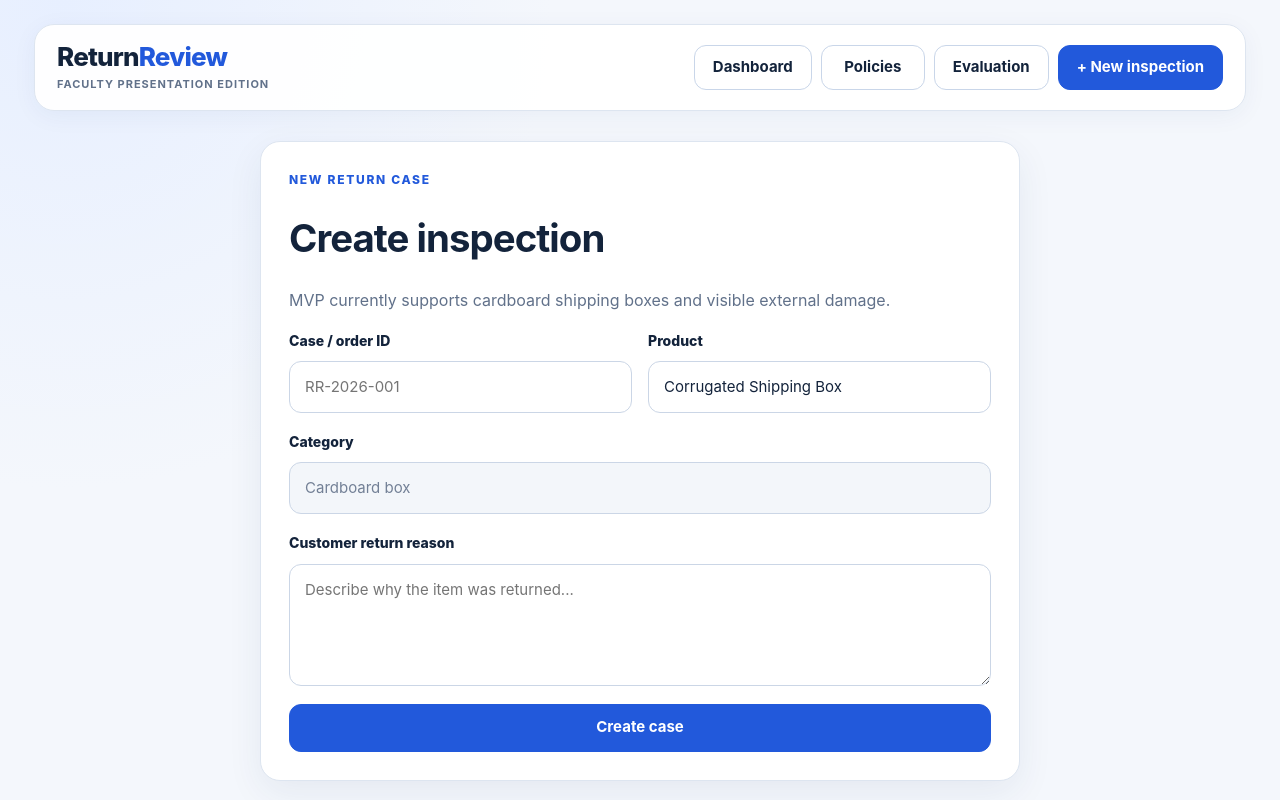
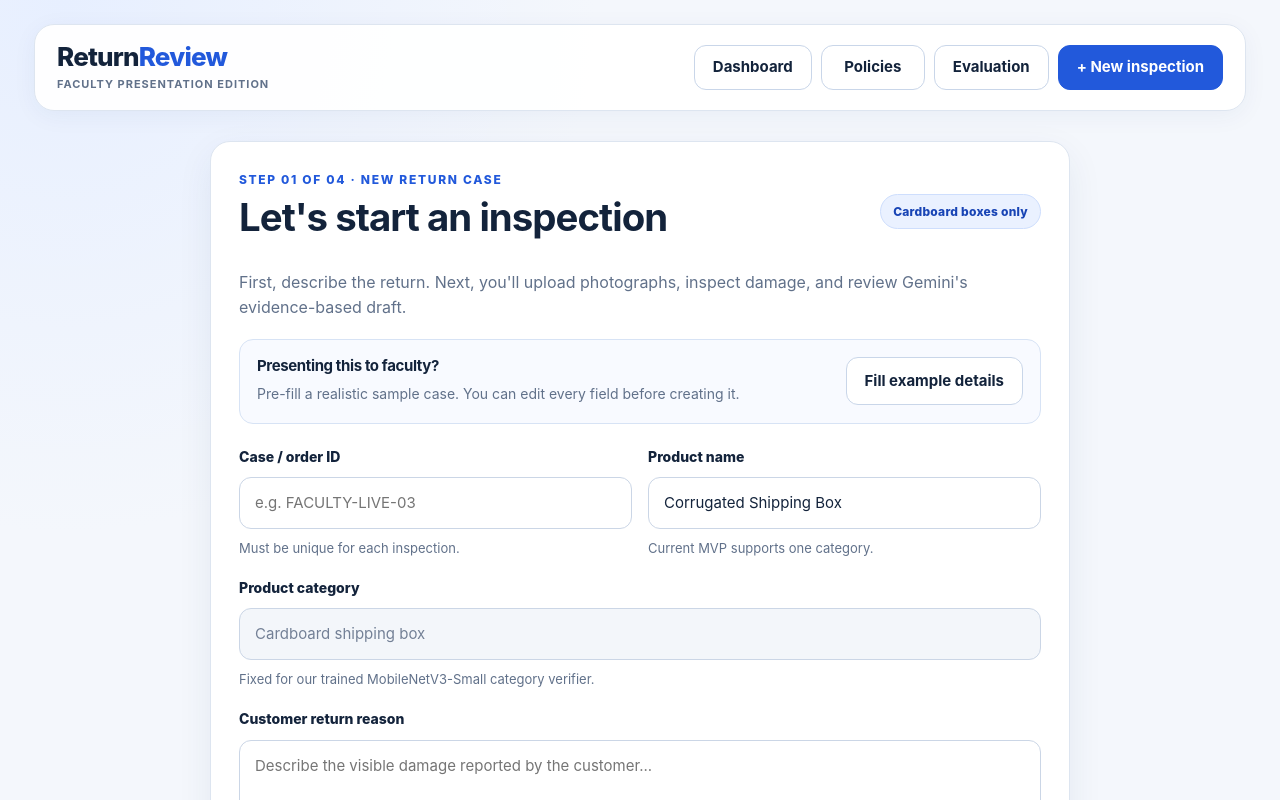
Before and after one commit to Rishikeshsanin/ReturnReview, a Next.js app in the folder frontend/: page /cases/new in a window 1280 px wide. Shown: the top 800 px of the page. Built offline with nearby package versions, Linux system fonts and the light colour scheme; no server answers.

Commit message:
Presentation UX: improve frontend/app/cases/new/page.tsx

```diff
--- a/frontend/app/cases/new/page.tsx
+++ b/frontend/app/cases/new/page.tsx
@@ -1,5 +1,7 @@
 "use client";
+
 import { FormEvent, useState } from "react";
+import Link from "next/link";
 import { useRouter } from "next/navigation";
 import { api } from "@/lib/api";
 
@@ -7,20 +9,29 @@ export default function NewCase(){
   const router=useRouter();
   const [error,setError]=useState("");
   const [busy,setBusy]=useState(false);
+  const [externalId,setExternalId]=useState("");
+  const [product,setProduct]=useState("Corrugated Shipping Box");
+  const [reason,setReason]=useState("");
+
+  function fillExample(){
+    setExternalId(`DEMO-${Date.now().toString().slice(-8)}`);
+    setProduct("Corrugated Shipping Box");
+    setReason("The shipping box arrived with visible dents and creases on the outside. Please review the photographs to assess the return request.");
+    setError("");
+  }
 
   async function submit(e:FormEvent<HTMLFormElement>){
     e.preventDefault();
     setBusy(true);
     setError("");
-    const fd=new FormData(e.currentTarget);
     try{
       const row=await api<{id:string}>("/api/cases",{
         method:"POST",
         body:JSON.stringify({
-          external_case_id:fd.get("external_case_id"),
-          product_name:fd.get("product_name"),
+          external_case_id:externalId.trim(),
+          product_name:product.trim(),
           product_category:"cardboard_box",
-          customer_reason:fd.get("customer_reason")
+          customer_reason:reason.trim()
         })
       });
       router.push(`/cases/${row.id}`);
@@ -29,19 +40,28 @@ export default function NewCase(){
     }finally{setBusy(false)}
   }
 
-  return <div className="card" style={{maxWidth:760,margin:"0 auto"}}>
-    <div className="eyebrow">New return case</div>
-    <h1>Create inspection</h1>
-    <p className="muted">MVP currently supports cardboard shipping boxes and visible external damage.</p>
-    {error&&<div className="notice error">{error}</div>}
+  return <div className="card" style={{maxWidth:860,margin:"0 auto"}}>
+    <div className="section-row">
+      <div><div className="eyebrow">Step 01 of 04 · New return case</div><h1 className="form-heading">Let's start an inspection</h1></div>
+      <span className="pill blue">Cardboard boxes only</span>
+    </div>
+    <p className="muted">First, describe the return. Next, you'll upload photographs, inspect damage, and review Gemini's evidence-based draft.</p>
+    <div className="helper-box" style={{margin:"18px 0 22px"}}>
+      <div className="section-row"><div><h3>Presenting this to faculty?</h3><p className="section-subtitle">Pre-fill a realistic sample case. You can edit every field before creating it.</p></div>
+      <button type="button" className="btn" onClick={fillExample} disabled={busy}>Fill example details</button></div>
+    </div>
+    {error&&<div className="notice error" role="alert" style={{marginBottom:18}}>{error}</div>}
     <form className="form" onSubmit={submit}>
       <div className="two">
-        <div className="field"><label>Case / order ID</label><input className="input" name="external_case_id" required placeholder="RR-2026-001"/></div>
-        <div className="field"><label>Product</label><input className="input" name="product_name" required defaultValue="Corrugated Shipping Box"/></div>
+        <div className="field"><label htmlFor="external_case_id">Case / order ID</label><input id="external_case_id" className="input" name="external_case_id" required maxLength={100} placeholder="e.g. FACULTY-LIVE-03" value={externalId} onChange={e=>setExternalId(e.target.value)} disabled={busy}/><p className="hint">Must be unique for each inspection.</p></div>
+        <div className="field"><label htmlFor="product_name">Product name</label><input id="product_name" className="input" name="product_name" required maxLength={160} value={product} onChange={e=>setProduct(e.target.value)} disabled={busy}/><p className="hint">Current MVP supports one category.</p></div>
       </div>
-      <div className="field"><label>Category</label><input className="input" value="Cardboard box" disabled/></div>
-      <div className="field"><label>Customer return reason</label><textarea className="textarea" name="customer_reason" required placeholder="Describe why the item was returned..."/></div>
-      <button className="btn primary" disabled={busy}>{busy?"Creating...":"Create case"}</button>
+      <div className="field"><label htmlFor="category">Product category</label><input id="category" className="input" value="Cardboard shipping box" disabled/><p className="hint">Fixed for our trained MobileNetV3-Small category verifier.</p></div>
+      <div className="field"><label htmlFor="customer_reason">Customer return reason</label><textarea id="customer_reason" className="textarea" name="customer_reason" required maxLength={2000} value={reason} onChange={e=>setReason(e.target.value)} disabled={busy} placeholder="Describe the visible damage reported by the customer..."/><p className="hint">Write only the customer's reported reason; image analysis happens in the next step.</p></div>
+      <div className="actions">
+        <Link className="btn" href="/">Back to dashboard</Link>
+        <button className="btn primary action" type="submit" disabled={busy||!externalId.trim()||!product.trim()||!reason.trim()}>{busy?"Creating case...":"Create case & continue →"}</button>
+      </div>
     </form>
   </div>;
 }
```
